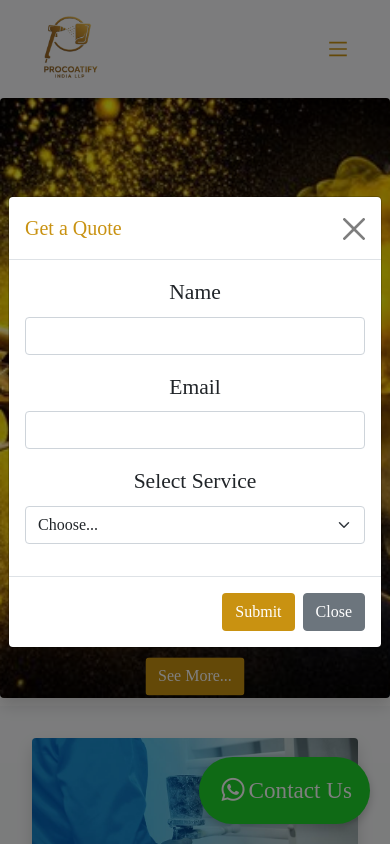
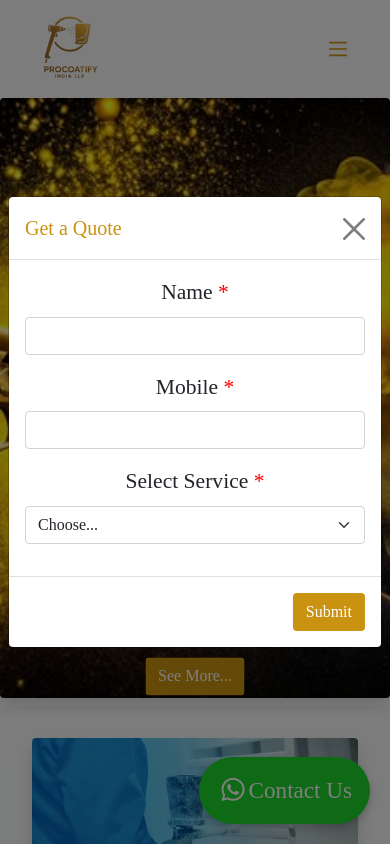
Before and after one commit to Oasis777999/PowderCoat, a React (Create React App) app: page / in a window 390 px wide. Shown: the top 844 px of the page. Built offline with nearby package versions, Linux system fonts and the light colour scheme.

Commit message:
Upgreaded the email to mobile

```diff
--- a/src/Components/Home.js
+++ b/src/Components/Home.js
@@ -163,8 +163,7 @@ export const Home = () => {
               />
               <h5 class="fw-bold text-gold">High Production</h5>
               <p>
-                10MT/day capacity with sealed coating zones and automated
-                cleaning.
+                With a 10MT daily coating capacity, our fully automated, German-imported Wagner plant features a Qualicoat-approved 7-tank pretreatment process and quick color change system.
               </p>
             </div>
           </div>
--- a/src/Components/InfoPopUp.js
+++ b/src/Components/InfoPopUp.js
@@ -6,7 +6,7 @@ const InfoPopUp = () => {
 
   const [formData, setFormData] = useState({
     name: "",
-    email: "",
+    mobile: "",
     service: "",
   });
 
@@ -17,7 +17,7 @@ const InfoPopUp = () => {
 
   const handleSubmit = (e) => {
     e.preventDefault();
-    alert(`Name: ${formData.name}\nEmail: ${formData.email}\nService: ${formData.service}`);
+    alert(`Name: ${formData.name}\Mobile: ${formData.mobile}\nService: ${formData.service}`);
     setShow(false);
   };
 
@@ -46,7 +46,7 @@ const InfoPopUp = () => {
             <div className="modal-body">
               <div className="mb-3">
                 <label htmlFor="name" className="form-label">
-                  Name
+                  Name <span style={{ color: 'red' }}>*</span>
                 </label>
                 <input
                   type="text"
@@ -59,22 +59,22 @@ const InfoPopUp = () => {
                 />
               </div>
               <div className="mb-3">
-                <label htmlFor="email" className="form-label">
-                  Email
+                <label htmlFor="mobile" className="form-label">
+                  Mobile <span style={{ color: 'red' }}>*</span>
                 </label>
                 <input
-                  type="email"
-                  id="email"
-                  name="email"
+                  type="mobile"
+                  id="mobile"
+                  name="mobile"
                   className="form-control"
-                  value={formData.email}
+                  value={formData.mobile}
                   onChange={handleChange}
                   required
                 />
               </div>
               <div className="mb-3">
                 <label htmlFor="service" className="form-label">
-                  Select Service
+                  Select Service <span style={{ color: 'red' }}>*</span>
                 </label>
                 <select
                   id="service"
@@ -95,13 +95,13 @@ const InfoPopUp = () => {
               <button type="submit" className="btn text-white bg-gold">
                 Submit
               </button>
-              <button
+              {/* <button
                 type="button"
                 className="btn btn-secondary"
                 onClick={() => setShow(false)}
               >
                 Close
-              </button>
+              </button> */}
             </div>
           </form>
         </div>
```
